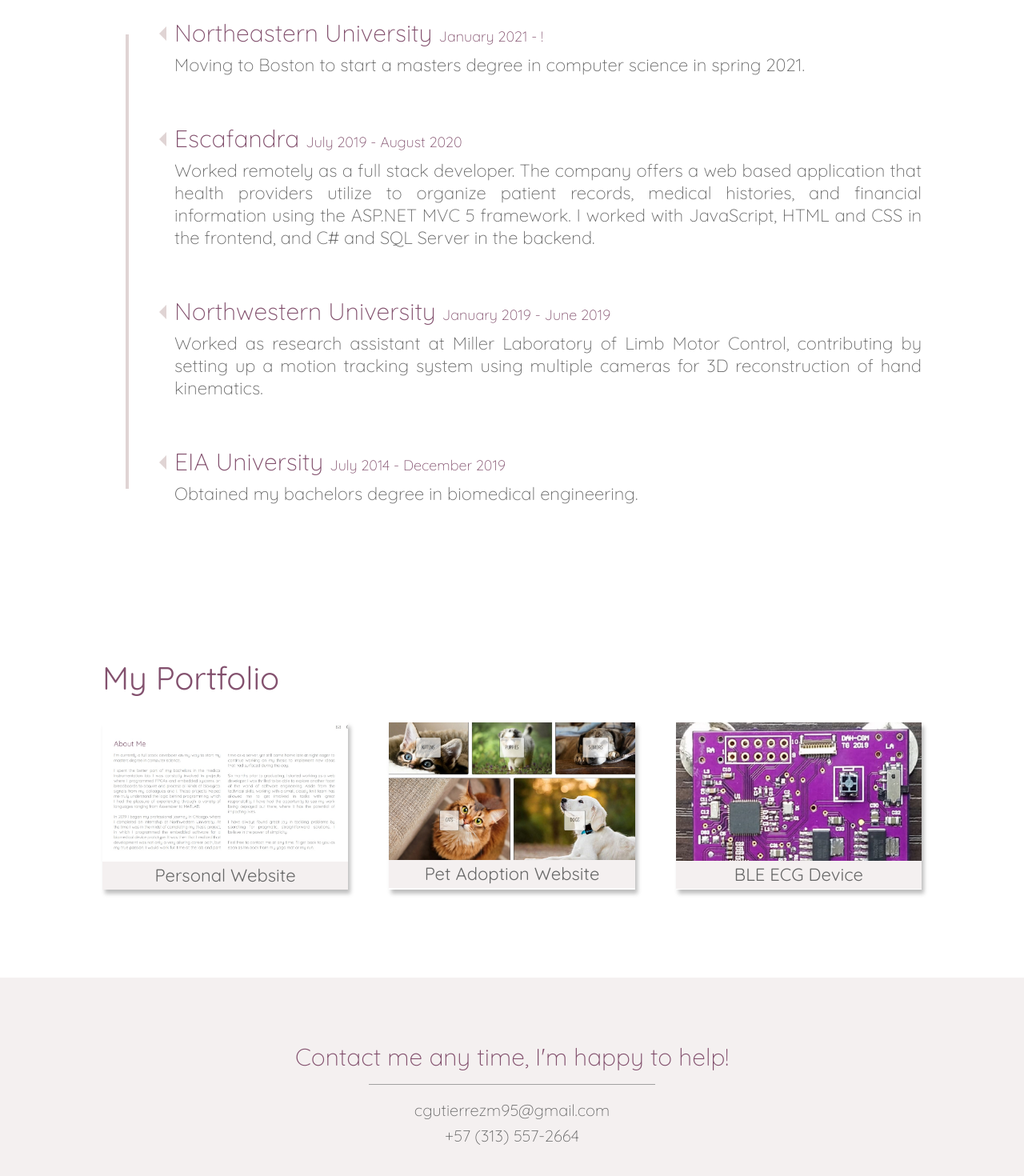
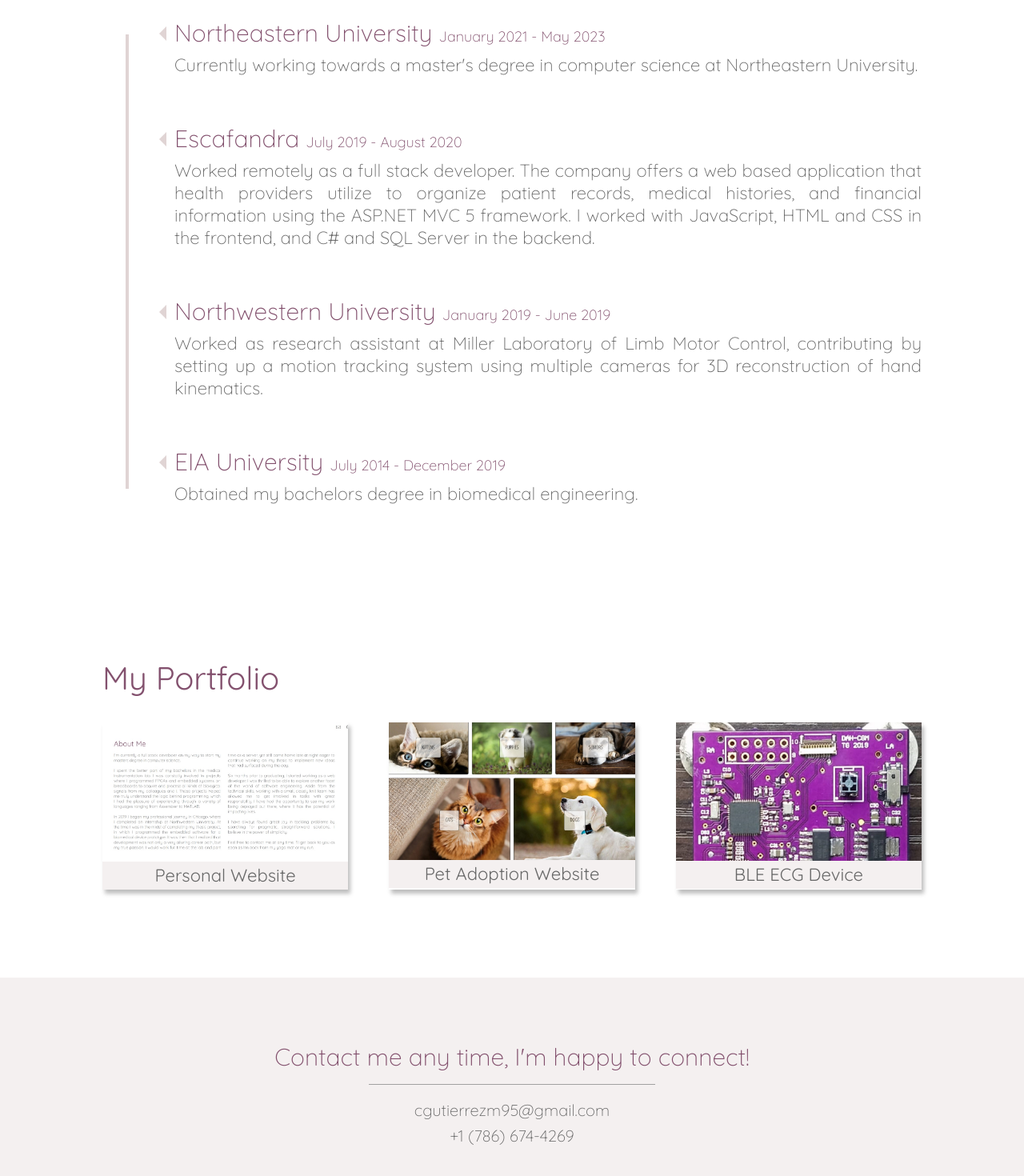
Before and after one commit to catalinagutierrez/personal-website, a React (Create React App) app: page / in a window 1280 px wide. Shown: the part 1903-3373 px from the top of the page at 80% size. Built offline with nearby package versions, Linux system fonts and the light colour scheme.

Commit message:
updated information

```diff
--- a/src/components/experience/experience.component.jsx
+++ b/src/components/experience/experience.component.jsx
@@ -10,11 +10,11 @@
                     <div className='experience-label'>
                         <h2>
                             Northeastern University{' '}
-                            <span>January 2021 - !</span>
+                            <span>January 2021 - May 2023</span>
                         </h2>
                         <p>
-                            Moving to Boston to start a masters degree in
-                            computer science in spring 2021.
+                            Currently working towards a master's degree in
+                            computer science at Northeastern University.
                         </p>
                     </div>
                 </article>
--- a/src/components/footer/footer.component.jsx
+++ b/src/components/footer/footer.component.jsx
@@ -4,11 +4,11 @@
 const Footer = () => (
     <div className='footer'>
         <div className='footer-content'>
-            <h2>Contact me any time, I'm happy to help!</h2>
+            <h2>Contact me any time, I'm happy to connect!</h2>
             <hr />
             cgutierrezm95@gmail.com
             <br />
-            +57 (313) 557-2664
+            +1 (786) 674-4269
         </div>
     </div>
 );
```
